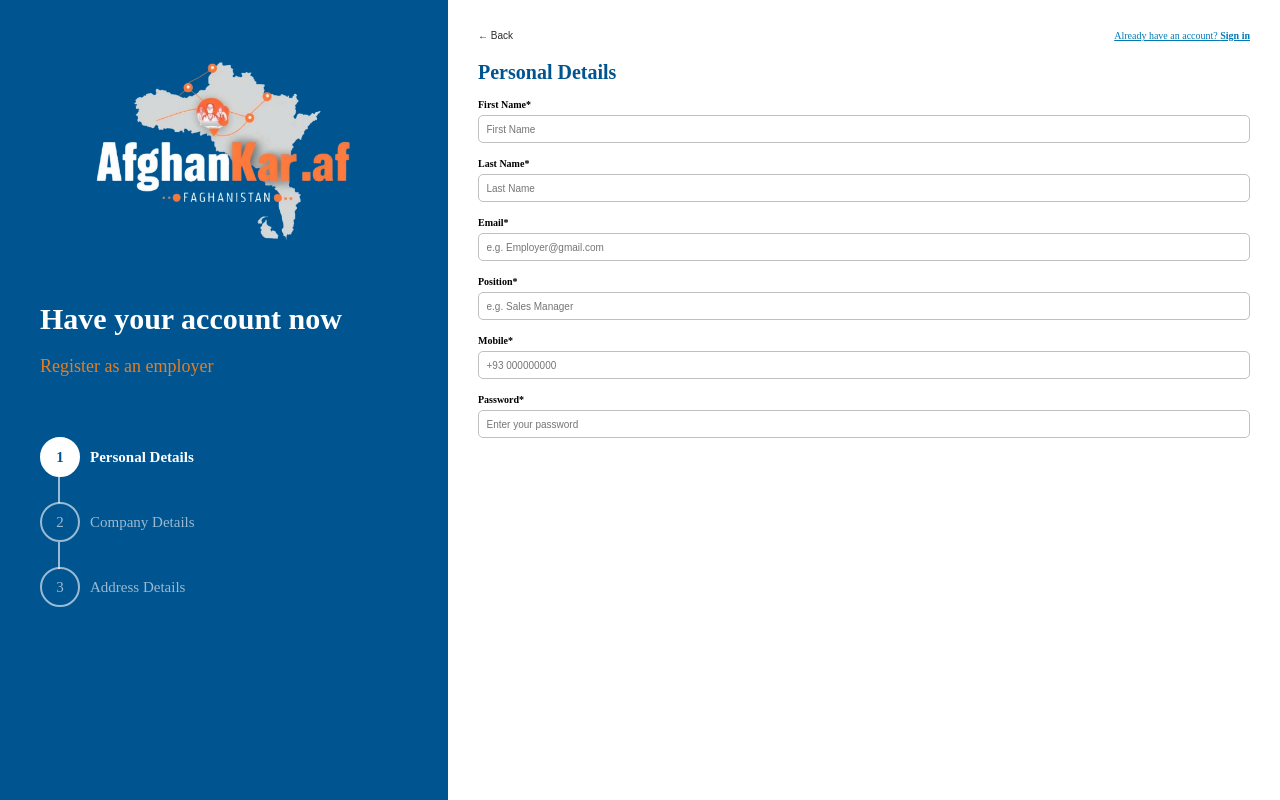
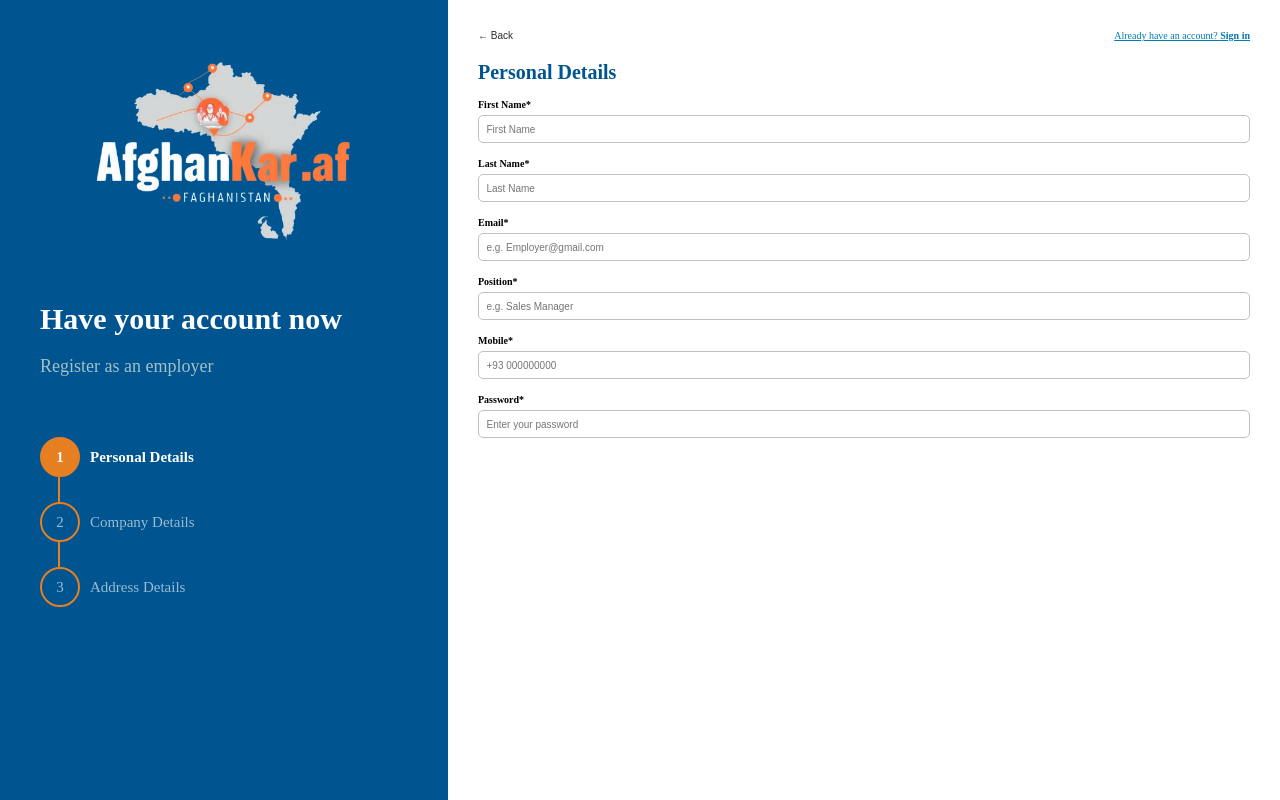
Before and after one commit to Naeemi7/AfghanKar.af, a React (Vite) app in the folder client/: page /recruiter-registration in a window 1280 px wide. Built offline with nearby package versions, Linux system fonts and the light colour scheme.

Commit message:
bug fixed

```diff
--- a/client/src/styles/components/recruiter-registration.scss
+++ b/client/src/styles/components/recruiter-registration.scss
@@ -18,14 +18,13 @@
 
     h2 {
       color: $background-color;
-
       margin-bottom: 2rem;
     }
 
     p {
       font-size: 1.8rem;
       margin-bottom: 6rem;
-      color: $accent-color;
+      color: $secondary-color;
     }
 
     .stepper {
@@ -38,11 +37,11 @@
       &::before {
         content: "";
         position: absolute;
-        left: 1.8rem; /* Aligns with the center of the circles */
+        left: 1.8rem;
         top: 2.8rem;
-        height: 3.8rem; /* Adjust this to end at the bottom of the first circle */
+        height: 3.8rem;
         width: 2px;
-        background-color: rgba(255, 255, 255, 0.6);
+        background-color: $accent-color;
         z-index: 0;
       }
 
@@ -51,10 +50,11 @@
         content: "";
         position: absolute;
         left: 1.8rem;
-        top: 10.5rem; /* Start from the bottom of the second circle */
-        height: 2.7rem; /* Adjust this to reach the top of the third circle */
+        top: 10.5rem;
+        height: 2.7rem;
         width: 2px;
-        background-color: rgba(255, 255, 255, 0.6);
+
+        background-color: $accent-color;
         z-index: 0;
       }
 
@@ -68,7 +68,7 @@
         .circle {
           width: 4rem;
           height: 4rem;
-          border: 2px solid rgba(255, 255, 255, 0.6);
+          border: 2px solid $accent-color;
           border-radius: 50%;
           display: flex;
           justify-content: center;
@@ -83,13 +83,12 @@
         }
 
         &.active {
-          color: #fff;
+          color: $background-color;
           font-weight: bold;
 
           .circle {
-            border-color: #fff;
-            background-color: #fff;
-            color: $primary-color;
+            border-color: $accent-color;
+            background-color: $accent-color;
             font-weight: bold;
           }
         }
```
